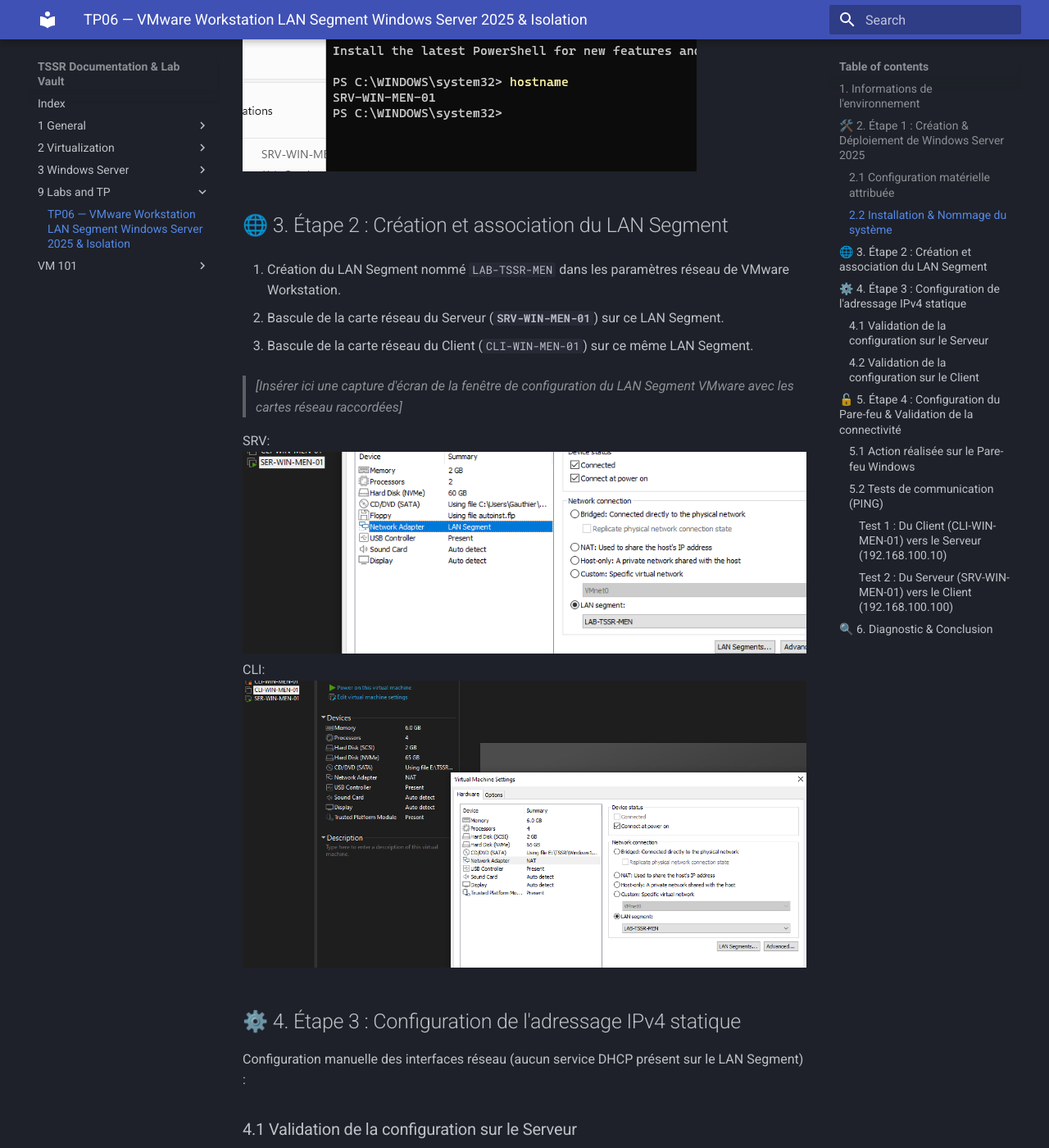
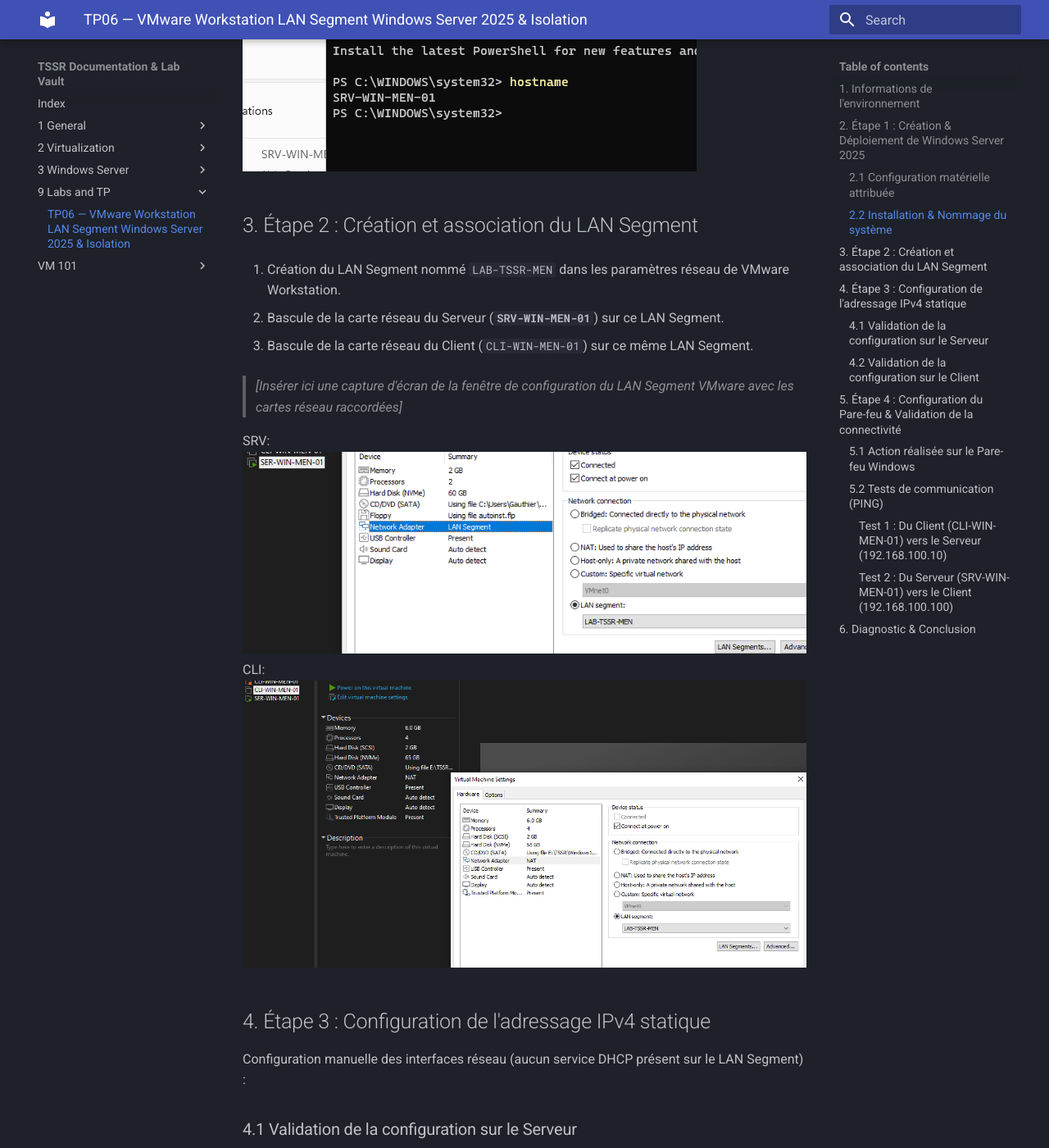
Before and after one commit to Natalshadow/TSSR_Doc, an MkDocs documentation site: the page built from docs/9-Labs and TP/TP06 — VMware Workstation LAN Segment Windows Server 2025 & Isolation.md, in a window 1280 px wide and 1400 px high, scrolled down 2786 px. Shown: the whole window at 82% size. Built offline with MkDocs 1.6.1 and Material for MkDocs 9.7.7, drawn with Linux system fonts in a browser that asks for light colours; some of the changed text lies outside the part shown.

Commit message:
vault backup: 2026-10-02 12:42:42

```diff
--- a/docs/9-Labs and TP/TP06 — VMware Workstation LAN Segment Windows Server 2025 & Isolation.md
+++ b/docs/9-Labs and TP/TP06 — VMware Workstation LAN Segment Windows Server 2025 & Isolation.md
@@ -6,7 +6,7 @@
 | **Client**  | Windows 11          | `CLI-WIN-MEN-01`               | `192.168.100.100` | `255.255.255.0` |
 | **Réseau**  | LAN Segment VMware  | `LAB-TSSR-MEN`                 | _N/A (Non routé)_ | _N/A_           |
 
-## 🛠️ 2. Étape 1 : Création & Déploiement de Windows Server 2025
+## 2. Étape 1 : Création & Déploiement de Windows Server 2025
 
 ### 2.1 Configuration matérielle attribuée
 
@@ -37,7 +37,7 @@
 
 
 ![](attachments/Pasted%20image%2020261002120511.png)
-## 🌐 3. Étape 2 : Création et association du LAN Segment
+## 3. Étape 2 : Création et association du LAN Segment
 
 1. Création du LAN Segment nommé `LAB-TSSR-MEN` dans les paramètres réseau de VMware Workstation.
 
@@ -52,7 +52,7 @@
 ![](attachments/Pasted%20image%2020261002120619.png)
 CLI:
 ![](attachments/Pasted%20image%2020261002120638.png)
-## ⚙️ 4. Étape 3 : Configuration de l'adressage IPv4 statique
+## 4. Étape 3 : Configuration de l'adressage IPv4 statique
 
 Configuration manuelle des interfaces réseau (aucun service DHCP présent sur le LAN Segment) :
 
@@ -94,7 +94,7 @@
 ![](attachments/Pasted%20image%2020261002121921.png)
 
 
-## 🔓 5. Étape 4 : Configuration du Pare-feu & Validation de la connectivité
+## 5. Étape 4 : Configuration du Pare-feu & Validation de la connectivité
 
 ### 5.1 Action réalisée sur le Pare-feu Windows
 
@@ -133,7 +133,7 @@
 
 ![](attachments/Pasted%20image%2020261002122846.png)
 
-## 🔍 6. Diagnostic & Conclusion
+## 6. Diagnostic & Conclusion
 
 - **Bilan :** Communication bidirectionnelle établie avec succès sur le LAN Segment isolé.
 
```
